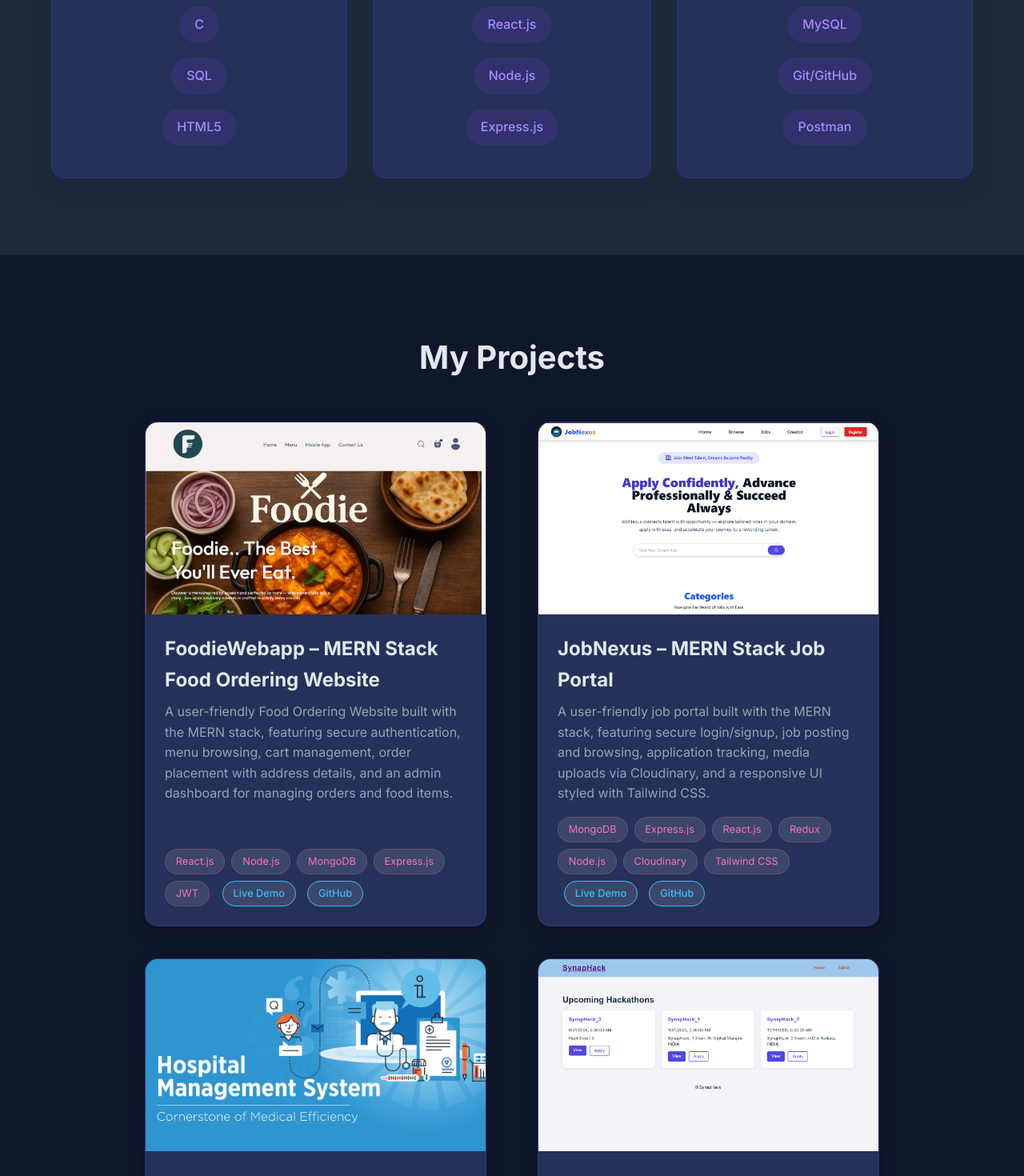
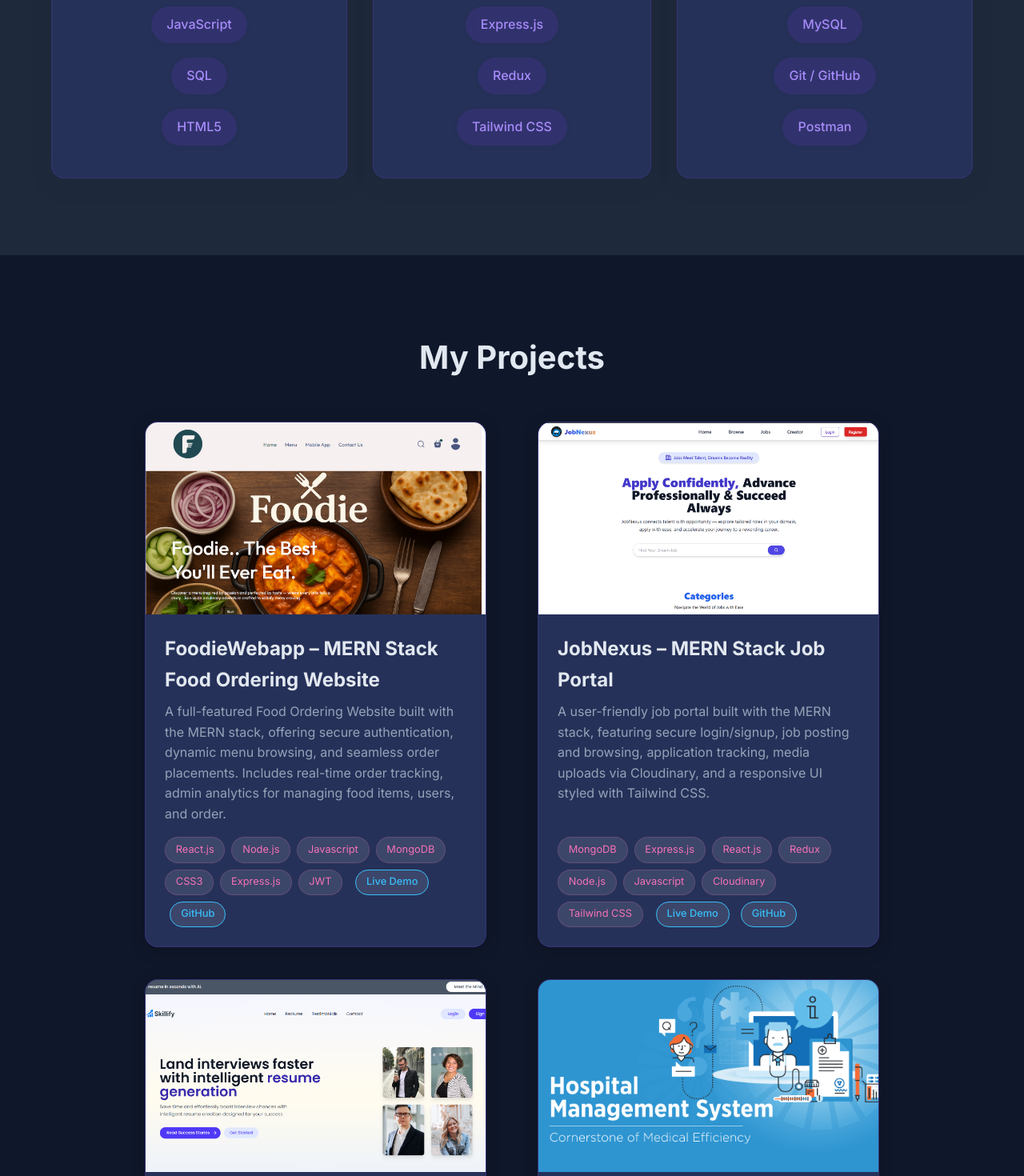
Before and after one commit to Akash-Raj9/Akash_Portfolio, a React (Vite) app in the folder portfolio/: page / in a window 1280 px wide. Shown: the part 1240-2710 px from the top of the page at 80% size. Built offline with nearby package versions, Linux system fonts and the light colour scheme; no server answers.

Commit message:
Skillify_added

```diff
--- a/portfolio/src/components/Projects.jsx
+++ b/portfolio/src/components/Projects.jsx
@@ -56,15 +56,15 @@ export const Projects = () => {
           />
           <h3>FoodieWebapp – MERN Stack Food Ordering Website</h3>
           <p>
-            A user-friendly Food Ordering Website built with the MERN stack,
-            featuring secure authentication, menu browsing, cart management,
-            order placement with address details, and an admin dashboard for
-            managing orders and food items.
+            A full-featured Food Ordering Website built with the MERN stack, offering secure authentication, dynamic menu browsing, and seamless order placements. Includes real-time order tracking, admin analytics for managing food items, users, and order.
           </p>
+
           <div className="project-tech">
             <span>React.js</span>
             <span>Node.js</span>
+            <span>Javascript</span>
             <span>MongoDB</span>
+            <span>CSS3</span>
             <span>Express.js</span>
             <span>JWT</span>
             <a
@@ -142,6 +142,7 @@ export const Projects = () => {
             <span>React.js</span>
             <span>Redux</span>
             <span>Node.js</span>
+            <span>Javascript</span>
             <span>Cloudinary</span>
             <span>Tailwind CSS</span>
 
@@ -191,7 +192,80 @@ export const Projects = () => {
           </div>
         </motion.div>
 
+                <motion.div
+          className="project-card"
+          variants={fadeInUp}
+          whileHover={{ y: -10, transition: { duration: 0.2 } }}
+        >
+          <motion.div
+            className="project-image"
+            style={{
+              backgroundImage: "url('/projects/Skillify.png')",
+            }}
+            whileHover={{ scale: 1.05 }}
+            transition={{ duration: 0.2 }}
+          />
 
+          <h3>Skillify – AI powered Resume Creator</h3>
+          <p>
+            An AI-driven resume builder built with the MERN stack, featuring secure authentication, smart resume generation, Preview resume, PDF download and a modern responsive UI styled with Tailwind CSS.
+          </p>
+
+          <div className="project-tech">
+            <span>MongoDB</span>
+            <span>Express.js</span>
+            <span>React.js</span>
+            <span>Redux</span>
+            <span>Node.js</span>
+            <span>ImageKit</span>
+            <span>Tailwind CSS</span>
+            <span>Gemini Model</span>
+
+            <a
+              href="https://skillify-ai-powered-resume-w5ac.vercel.app/" /* Replace with your actual deployed link */
+              target="_blank"
+              rel="noopener noreferrer"
+              className="project-demo-tag"
+              style={{
+                padding: "0.3rem 0.8rem",
+                background: "rgba(255, 255, 255, 0.1)",
+                borderRadius: "50px",
+                fontSize: "0.8rem",
+                color: "#38bdf8" /* Accent color, adjust as needed */,
+                border: "1px solid #38bdf8" /* Matches tech tag border style */,
+                marginLeft: "0.5rem",
+                textDecoration: "none",
+                display: "inline-block",
+                fontWeight: 500,
+                transition: "all 0.3s ease",
+              }}
+            >
+              Live Demo
+            </a>
+            <a
+              href="https://github.com/Akash-Raj9/Skillify---AI-Powered-Resume" // Replace with your GitHub repo URL
+              target="_blank"
+              rel="noopener noreferrer"
+              className="project-tech-link"
+              style={{
+                padding: "0.3rem 0.8rem",
+                background: "rgba(255, 255, 255, 0.1)",
+                borderRadius: "50px",
+                fontSize: "0.8rem",
+                color: "#38bdf8",
+                border: "1px solid #38bdf8",
+                textDecoration: "none",
+                fontWeight: 500,
+                marginLeft: "0.4rem",
+                transition: "all 0.3s ease",
+                cursor: "pointer",
+                display: "inline-block",
+              }}
+            >
+              GitHub
+            </a>
+          </div>
+        </motion.div>
 
 
         <motion.div
@@ -313,6 +387,7 @@ export const Projects = () => {
             </a>
           </div>
         </motion.div>
+
       </motion.div>
     </motion.section>
   );
--- a/portfolio/src/components/Skills.jsx
+++ b/portfolio/src/components/Skills.jsx
@@ -10,15 +10,15 @@ export const Skills = () => {
   const skills = [
     {
       title: "Programming Languages & Core Skills",
-      items: ["JavaScript", "C++", "C", "SQL", "HTML5"],
+      items: ["C++ Programming", "C Programming", "JavaScript", "SQL", "HTML5"],
     },
     {
       title: "Frameworks and Libraries",
-      items: ["React Redux", "Tailwind CSS", "React.js", "Node.js", "Express.js",],
+      items: ["React.js", "Node.js", "Express.js","Redux", "Tailwind CSS"],
     },
     {
       title: "Databases, Tools & Platforms",
-      items: ["MongoDB", "Cloudinary", "MySQL", "Git/GitHub", "Postman" ],
+      items: ["MongoDB", "Cloudinary / ImageKit", "MySQL", "Git / GitHub", "Postman" ],
     },
   ];
 
```
Also changed, not shown: portfolio/public/projects/Skillify.png (added), portfolio/public/projects/ai.png (deleted).
